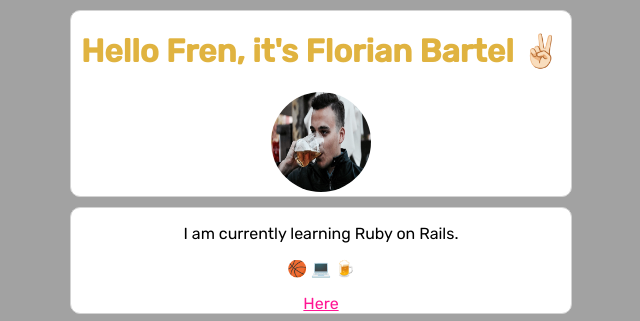
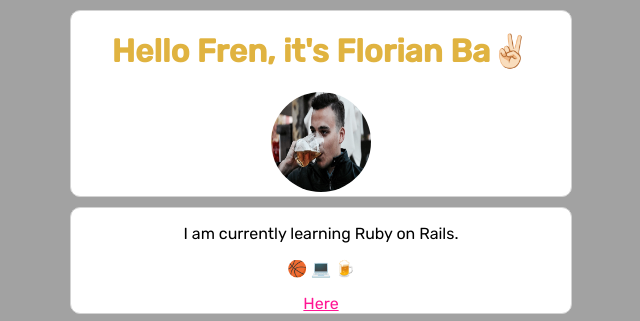
Before and after one commit to floreba/profile, a plain HTML site: page index.html in a window 1280 px wide. Shown: the top 321 px of the page, without its empty margins (319-959 px from the left). Drawn offline with Linux system fonts and the light colour scheme.

Commit message:
Update index.html

```diff
--- a/index.html
+++ b/index.html
@@ -9,11 +9,11 @@
   <link rel="preconnect" href="https://fonts.googleapis.com">
   <link rel="preconnect" href="https://fonts.gstatic.com" crossorigin>
   <link href="https://fonts.googleapis.com/css2?family=Rubik:wght@300;400;500&display=swap" rel="stylesheet">
-  <title>Florian Bartel</title>
+  <title>Florian Ba</title>
 </head>
 <body>
   <div class="container">
-    <h1>Hello Fren, it's Florian Bartel ✌🏻</h1>
+    <h1>Hello Fren, it's Florian Ba✌🏻</h1>
     <img class="img-circle" src="/profile/images/me.jpeg" alt="face florian">
   </div>
 
```
